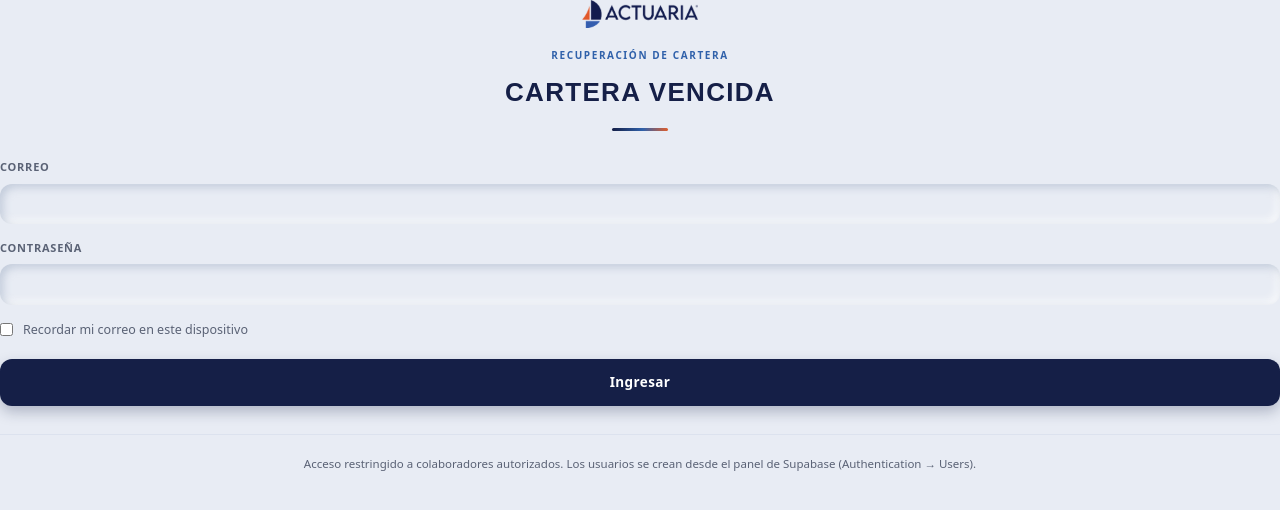
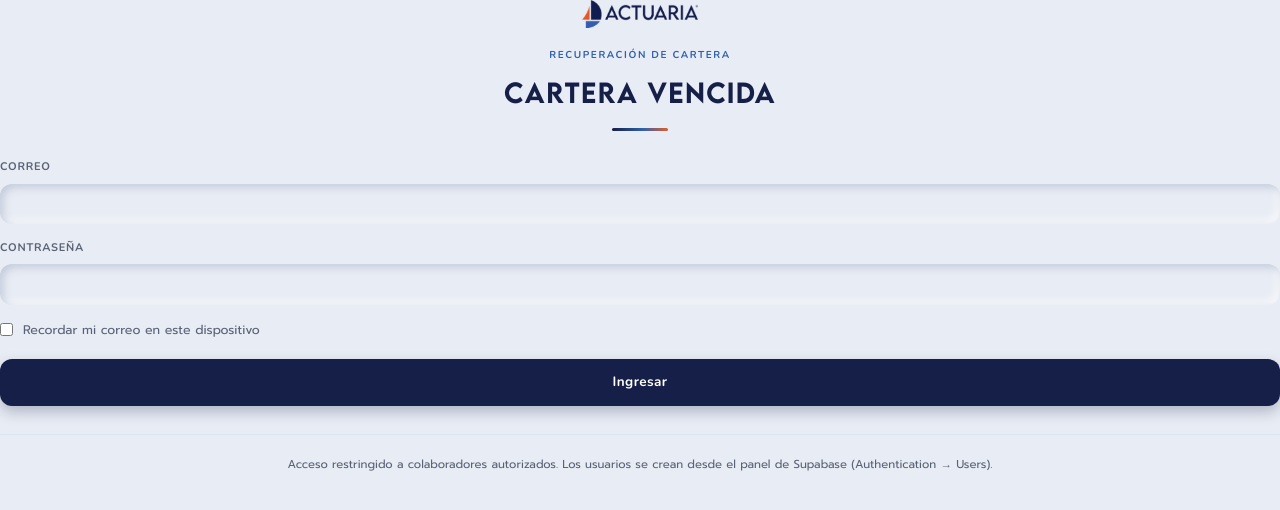
Before and after one commit to mbeatrizibarra-alt/cartera-vencida-supabase, a React (Vite) app: page /login in a window 1280 px wide. Shown: the top 510 px of the page. Built offline with nearby package versions, Linux system fonts and the light colour scheme; no server answers.

Commit message:
Add files via upload

```diff
--- a/index.html
+++ b/index.html
@@ -5,7 +5,13 @@
     <meta name="viewport" content="width=device-width, initial-scale=1.0" />
     <title>Dashboard Recuperación de Cartera Vencida — Actuaria Consultores S.A.</title>
     <link rel="preconnect" href="https://fonts.googleapis.com" />
-    <link href="https://fonts.googleapis.com/css2?family=Inter:wght@400;500;600;700;800&display=swap" rel="stylesheet" />
+    <link rel="preconnect" href="https://fonts.gstatic.com" crossorigin />
+    <!-- Tipografías Actuaria: Jost (títulos, sustituto de Lemon Milk Pro),
+         Nunito (subtítulos/etiquetas) y Prompt (contenido). -->
+    <link
+      href="https://fonts.googleapis.com/css2?family=Jost:wght@400;500;600;700&family=Nunito:wght@400;600;700;800&family=Prompt:wght@300;400;500;600&display=swap"
+      rel="stylesheet"
+    />
   </head>
   <body>
     <div id="root"></div>
--- a/src/index.css
+++ b/src/index.css
@@ -1,3 +1,8 @@
+/* El @import DEBE ir en la primera línea del archivo: si va después de
+   cualquier regla (incluidas las directivas @tailwind) el navegador lo
+   descarta y las tipografías no cargan. */
+@import url("https://fonts.googleapis.com/css2?family=Jost:wght@400;500;600;700&family=Nunito:wght@400;600;700;800&family=Prompt:wght@300;400;500;600&display=swap");
+
 @tailwind base;
 @tailwind components;
 @tailwind utilities;
@@ -7,7 +12,11 @@
    Tokens de marca + estilo neomórfico (§34) sobre #E8ECF4.
    Reemplaza src/index.css. No requiere tocar la lógica.
    ========================================================= */
-@import url("https://fonts.googleapis.com/css2?family=Jost:wght@400;500;600;700&family=Nunito:wght@400;600;700;800&family=Prompt:wght@300;400;500;600&display=swap");
+
+/* Lemon Milk Pro — tipografía oficial de títulos (Brandbook §28).
+   La familia Pro llega hasta Medium 500: no pedir 600/700 en display. */
+@font-face{font-family:"Lemon Milk Pro";src:url("./assets/fonts/LemonMilkPro-Regular.otf") format("opentype");font-weight:400;font-style:normal;font-display:swap;}
+@font-face{font-family:"Lemon Milk Pro";src:url("./assets/fonts/LemonMilkPro-Medium.otf") format("opentype");font-weight:500;font-style:normal;font-display:swap;}
 
 :root{
   --ac-navy:#151F47; --ac-navy-900:#0E1530; --ac-navy-700:#1E2D5F;
@@ -32,7 +41,7 @@
   --focus:0 0 0 3px rgba(48,97,170,.35);
   --ease:cubic-bezier(.2,.7,.3,1);
 
-  --font-display:"Jost","Nunito",sans-serif;
+  --font-display:"Lemon Milk Pro","Jost","Nunito",sans-serif;
   --font-heading:"Nunito",system-ui,sans-serif;
   --font-body:"Prompt",system-ui,sans-serif;
 }
@@ -56,7 +65,7 @@ button{font-family:var(--font-heading);}
   .ac-inset{background:var(--neu);border-radius:14px;box-shadow:var(--neu-inset-sm);}
 
   /* --- tipografía --- */
-  .ac-display{font-family:var(--font-display);font-weight:600;letter-spacing:.03em;color:var(--ac-navy);}
+  .ac-display{font-family:var(--font-display);font-weight:500;letter-spacing:.03em;color:var(--ac-navy);}
   .ac-eyebrow{font-family:var(--font-heading);font-size:10px;font-weight:700;letter-spacing:.16em;text-transform:uppercase;color:var(--ac-blue);}
   .ac-label{font-family:var(--font-heading);font-size:11px;font-weight:700;letter-spacing:.07em;text-transform:uppercase;color:var(--ink-soft);}
   .ac-num{font-variant-numeric:tabular-nums;}
@@ -93,7 +102,7 @@ button{font-family:var(--font-heading);}
   .ac-kpi:hover{box-shadow:var(--neu-raised-sm);}
   .ac-kpi > span:first-child{flex:1 1 auto;min-width:0;}
   .ac-kpi .k-label{font-family:var(--font-heading);font-size:11.5px;font-weight:700;letter-spacing:.05em;text-transform:uppercase;color:var(--ink-soft);}
-  .ac-kpi .k-value{font-family:var(--font-display);font-weight:600;font-size:30px;line-height:1.1;margin-top:6px;color:var(--ac-navy);font-variant-numeric:tabular-nums;}
+  .ac-kpi .k-value{font-family:var(--font-display);font-weight:500;font-size:30px;line-height:1.1;margin-top:6px;color:var(--ac-navy);font-variant-numeric:tabular-nums;}
   .ac-kpi .k-icon svg{width:19px;height:19px;}
   .ac-kpi .k-icon{width:42px;height:42px;flex:none;border-radius:14px;display:flex;align-items:center;justify-content:center;box-shadow:var(--neu-inset-sm);color:var(--ac-blue);}
   .ac-kpi-hero{background:linear-gradient(150deg,var(--ac-navy) 0%,var(--ac-navy-900) 100%);box-shadow:0 10px 26px rgba(21,31,71,.28);}
```
Also changed, not shown: src/assets/fonts/LemonMilkPro-Medium.otf (added), src/assets/fonts/LemonMilkPro-Regular.otf (added).
